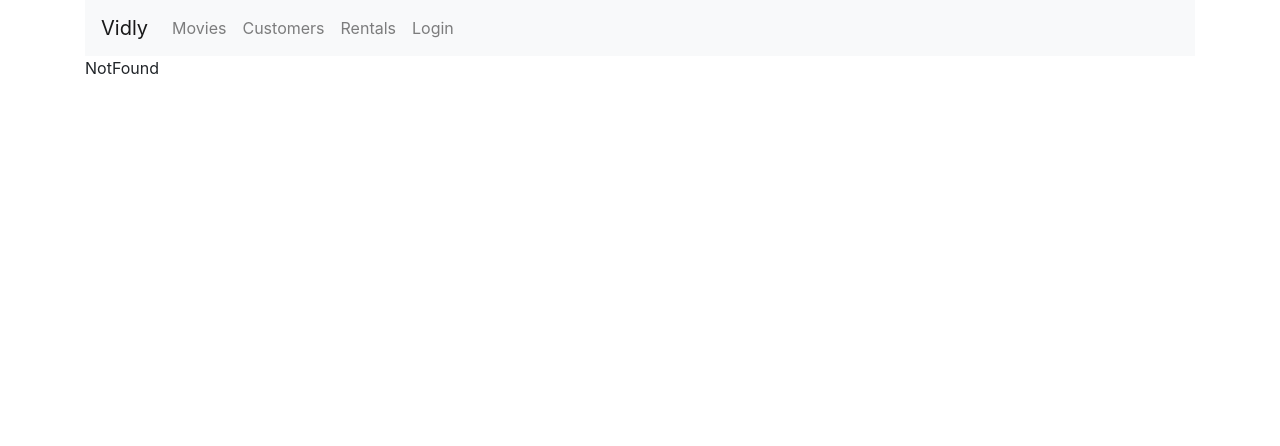
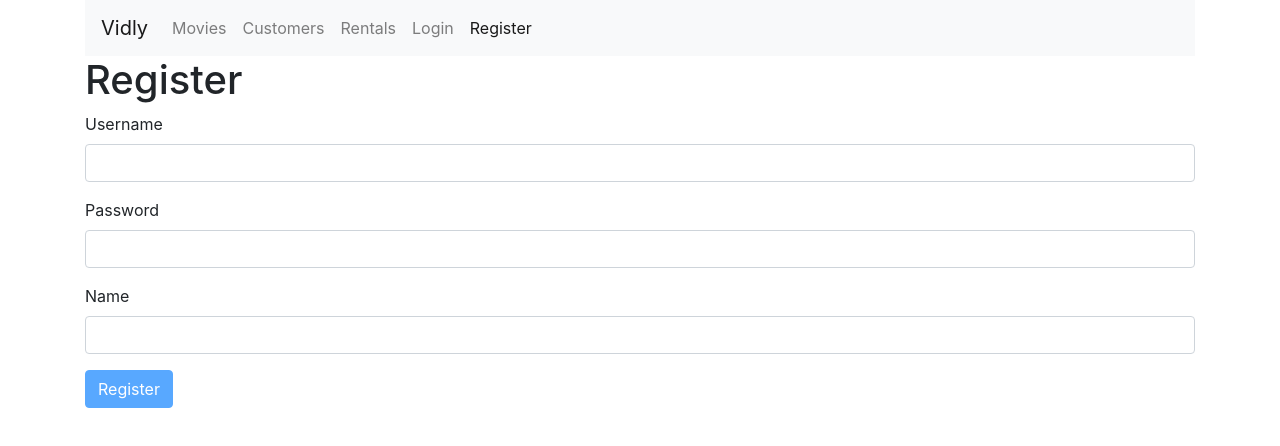
Before and after one commit to vupadhayayx86/vidly, a React (Create React App) app: page /register in a window 1280 px wide. Before the commit this address led to /not-found. Shown: the top 446 px of the page. Built offline with nearby package versions, Linux system fonts and the light colour scheme.

Commit message:
Registration Form Completed

```diff
--- a/package.json
+++ b/package.json
@@ -13,6 +13,7 @@
     "@testing-library/user-event": "^13.5.0",
     "bootstrap": "^4.1.1",
     "font-awesome": "^4.7.0",
+    "joi-browser": "13.4",
     "loadash": "^1.0.0",
     "prop-types": "^15.6.2",
     "react": "^18.2.0",
--- a/src/App.js
+++ b/src/App.js
@@ -7,6 +7,8 @@ import Rentals from './components/Rentals'
 import NotFound from './components/NotFound';
 import MovieDetails from './components/MovieDetails'
 import Login from './components/Login';
+import Register from './components/Register';
+import NewMovie from './components/NewMovie';
 
 function App() {
   return (
@@ -17,6 +19,8 @@ function App() {
         <Route path="/rentals" component={Rentals}></Route>
         <Route path="/moviesdetails/:id" component={MovieDetails}></Route>
         <Route path="/login" component={Login}></Route>
+        <Route path="/register" component={Register}></Route>
+        <Route path="/movies/new" component={NewMovie}></Route>
         <Route path="/movies" component={Movies}></Route>
         <Route path="/" exact component={Movies}></Route>
         <Route path="/not-found" component={NotFound} />
--- a/src/components/InputText.jsx
+++ b/src/components/InputText.jsx
@@ -1,11 +1,14 @@
 import React from 'react'
 
-const InputText = ({name, label, value,onChange}) => {
+const InputText = ({name, label, value,onChange,errors}) => {
+   console.log(errors)
   return (
     <div className="form-group">
         <label htmlFor={name}>{label}</label>
-        <input type="text" name={name} value={value} onChange={onChange} id={name} className="form-control" placeholder='Enter Username'  />
+        <input type="text" name={name} value={value} onChange={onChange} id={name} className="form-control" />
+        {errors && <div className="alert alert-danger">{errors}</div>}
     </div>
+
   )
 }
 
--- a/src/components/Login.jsx
+++ b/src/components/Login.jsx
@@ -1,37 +1,72 @@
 import React, { Component } from 'react'
 import InputText from './InputText'
+import Joi from 'joi-browser'
 
 class Login extends Component{
     state={
         accounts:{
             username:"",
-            password:""
+            password:"",
+
+        },
+        errors:{
         }
+
+    }
+    schema={
+        username: Joi.string().required().label("Username"),
+        password: Joi.string().required().label("Password")
     }
 
-    handleChange=(e)=>{
+
+    validate=()=>{
+        const options={
+            abortEarly:false
+        }
+        const {error}= Joi.validate(this.state.accounts,this.schema,options)
+
+        if(!error) return null;
+
+        const errors={};
+        for(let item of error.details)
+            errors[item.path[0]]=item.message;
+        return errors
+    }
+
+    validateProperty = ({name,value}) =>{
+        const obj={[name]:value};
+        const schema={[name]:this.schema[name]}
+        const {error}=Joi.validate(obj,schema)
+        return error ? error.details[0].message:null;
+    }
+
+    handleSubmit=(e)=>{
+        e.preventDefault()
+        const errors=this.validate() || {};
+        this.setState({errors} || {})
+
+    }
+
+    handleChange=({currentTarget:input})=>{
+        const errors={...this.state.errors}
+        const errorMessage=this.validateProperty(input)
+        if(errorMessage) errors[input.name]=errorMessage
+        else delete errors[input.name]
+
         const accounts={...this.state.accounts}
-        accounts[e.currentTarget.name]=e.currentTarget.value
-        this.setState({accounts})
+        accounts[input.name]=input.value
+        this.setState({accounts,errors})
     }
 
     render(){
+        const {errors}=this.state
         return(
             <div>
                 <h1>Login</h1>
-                <form>
-                        <InputText name="username" label="Username" value={this.state.username} onChange={this.handleChange} />
-                        <InputText name="password" label="Password" value={this.state.password} onChange={this.handleChange} />
-
-                        {/* <div className="form-group">
-                        <label htmlFor="username">Username</label>
-                        <input type="text" name='username' value={this.state.username} onChange={this.handleChange} id="username" className="form-control" placeholder='Enter Username'  />
-                        </div>
-                        <div className="form-group">
-                        <label htmlFor="password">Password</label>
-                        <input type="password" name='password' value={this.state.password} onChange={this.handleChange} id="password" className="form-control" placeholder='Enter Password'  />
-                        </div> */}
-                    <button className="btn btn-primary">Login</button>
+                <form onSubmit={this.handleSubmit}>
+                        <InputText name="username" label="Username" value={this.state.username} onChange={this.handleChange} errors={errors.username}/>
+                        <InputText name="password" label="Password" value={this.state.password} onChange={this.handleChange} errors={errors.password}/>
+                    <button disabled={this.validate()} className="btn btn-primary">Login</button>
                 </form>
             </div>
         )
--- a/src/components/Movies.jsx
+++ b/src/components/Movies.jsx
@@ -7,6 +7,7 @@ import Pagination from './Pagination';
 import MovieTable from './MovieTable';
 import { faSortUp, faSortDown,faArrowUp,faArrowDown } from '@fortawesome/free-solid-svg-icons'
 import Navbar from './Navbar';
+import { NavLink } from 'react-router-dom';
 
 
 class Movies extends Component{
@@ -83,7 +84,6 @@ class Movies extends Component{
         const Paginatedmovies=paginate(this.state.genreMovies,this.state.currentPage,this.state.pageSize)
         return (
             <>
-
             <div className='row mt-5'>
                 <div className='col-3'>
                 <Genre
@@ -94,6 +94,7 @@ class Movies extends Component{
                 </div>
 
                 <div className='col-9'>
+                <div className='mb-2'><NavLink className="nav-link" to="/movies/new"><button className="btn btn-primary">New Movie</button></NavLink></div>
                 {this.state.genreMovies.length>0?(
                     <p>Showing {this.state.genreMovies.length} movies in the database</p>
                 ): <p>There are no movies to display</p> }
--- a/src/components/Navbar.jsx
+++ b/src/components/Navbar.jsx
@@ -19,6 +19,9 @@ const Navbar = () => {
         <li className="nav-item">
           <NavLink className="nav-link" to="/login">Login</NavLink>
         </li>
+        <li className="nav-item">
+          <NavLink className="nav-link" to="/register">Register</NavLink>
+        </li>
       </ul>
     </div>
   </nav>
--- /dev/null
+++ b/src/components/NewMovie.jsx
@@ -0,0 +1,20 @@
+import React, { Component } from 'react'
+
+export default class NewMovie extends Component {
+    state={
+        moviedetails:{
+            title:"",
+            genre:"",
+            numberinstock:"",
+            rate:""
+        }
+    }
+  render() {
+    return (
+      <div>
+        <h1>Movie Form</h1>
+
+      </div>
+    )
+  }
+}
--- /dev/null
+++ b/src/components/Register.jsx
@@ -0,0 +1,77 @@
+import React, { Component } from 'react'
+import InputText from './InputText'
+import Joi from 'joi-browser'
+
+export default class Register extends Component {
+    state={
+        accounts:{
+            username:"",
+            password:"",
+            name:""
+        },
+        errors:{
+
+        }
+    }
+
+    schema={
+        username: Joi.string().email().required().label("Username"),
+        password: Joi.string().min(5).required().label("Password"),
+        name: Joi.string().required().label("Name")
+    }
+
+    validate=()=>{
+        const options={
+            abortEarly:false
+        }
+        const {error}= Joi.validate(this.state.accounts,this.schema,options)
+
+        if(!error) return null;
+
+        const errors={};
+        for(let item of error.details)
+            errors[item.path[0]]=item.message;
+        return errors
+    }
+
+    validateProperty = ({name,value}) =>{
+        const obj={[name]:value};
+        const schema={[name]:this.schema[name]}
+        const {error}=Joi.validate(obj,schema)
+        return error ? error.details[0].message:null;
+    }
+
+    handleChange=({currentTarget:input})=>{
+       // console.log("Hello World")
+
+       const errors={...this.state.errors}
+        const errorMessage=this.validateProperty(input)
+        if(errorMessage) errors[input.name]=errorMessage
+        else delete errors[input.name]
+
+       const accounts={...this.state.accounts}
+        accounts[input.name]=input.value
+        this.setState({accounts,errors})
+    }
+
+    handleSubmit=(e)=>{
+        e.preventDefault()
+        const errors=this.validate() || {};
+        this.setState({errors} || {})
+
+    }
+  render() {
+    const {errors}=this.state
+    return (
+      <div>
+        <h1>Register</h1>
+        <form onSubmit={this.handleSubmit}>
+        <InputText name="username" label="Username" value={this.state.username} onChange={this.handleChange} errors={errors.username} />
+        <InputText name="password" label="Password" value={this.state.password} onChange={this.handleChange} errors={errors.password} />
+        <InputText name="name" label="Name" value={this.state.name} onChange={this.handleChange} errors={errors.name} />
+        <button disabled={this.validate()} className="btn btn-primary">Register</button>
+        </form>
+      </div>
+    )
+  }
+}
```
Also changed, not shown: 1 other file (tests, documents, lock files or other folders).
